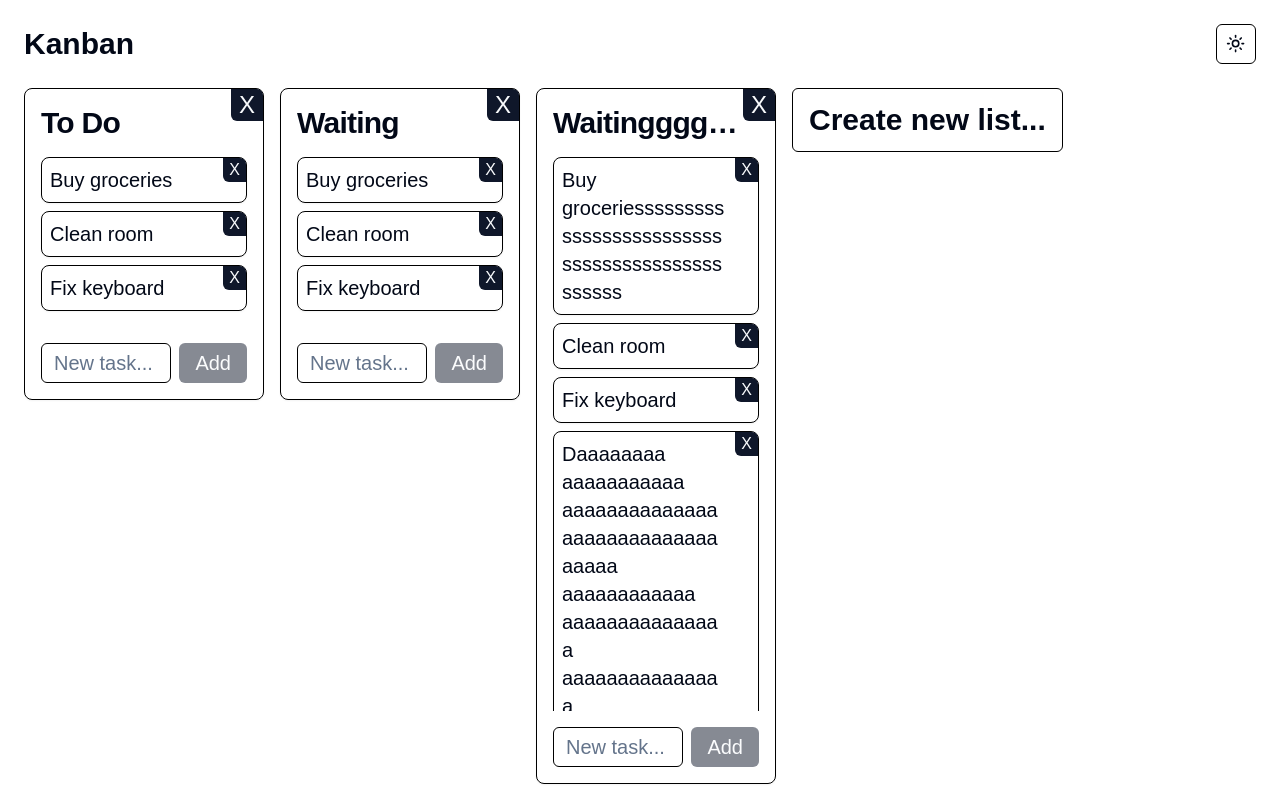
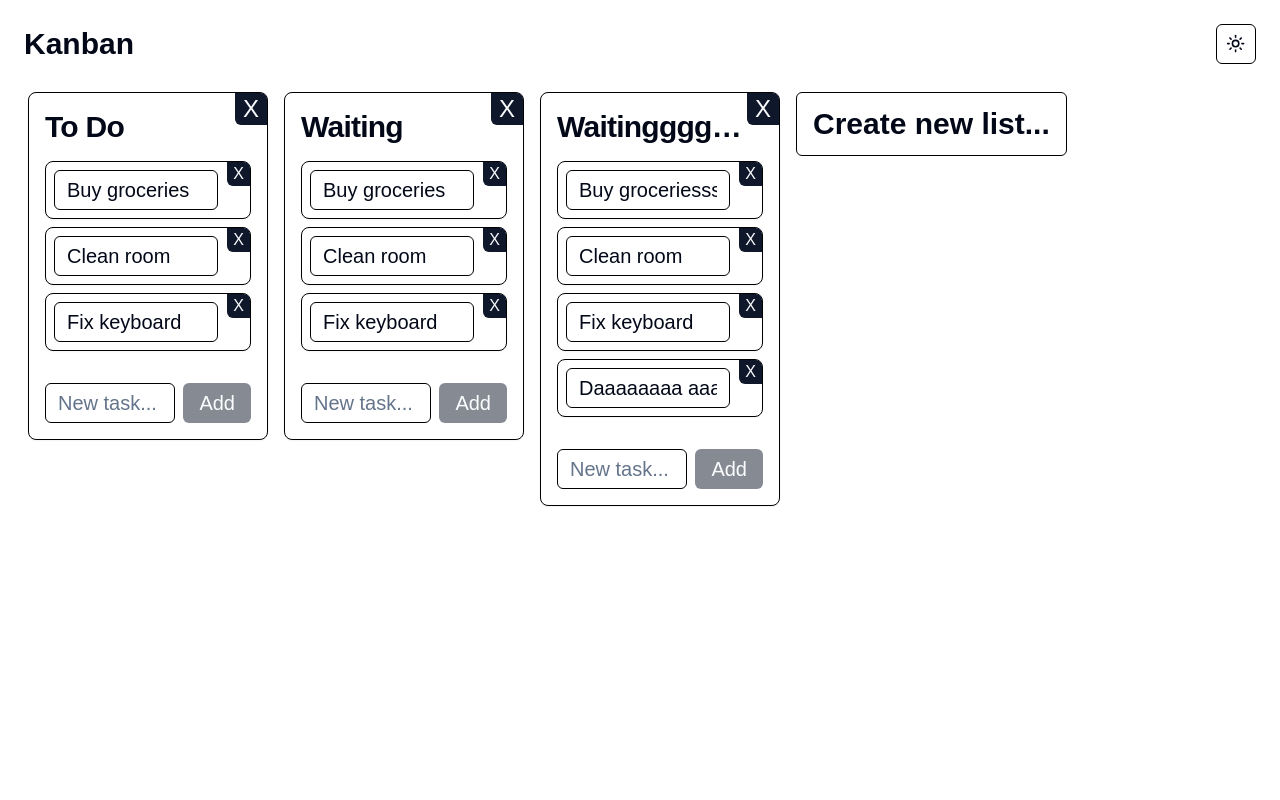
Before and after one commit to danteexpo/kanban, a Next.js app: page /dashboard in a window 1280 px wide. Built offline with nearby package versions, Linux system fonts and the light colour scheme; a web font is replaced by a local one.

Commit message:
Refactored Task and UI fix

```diff
--- a/app/dashboard/page.tsx
+++ b/app/dashboard/page.tsx
@@ -135,7 +135,7 @@ export default function Dashboard() {
 				{(provided) => (
 					<>
 						<main
-							className="flex gap-4 overflow-x-auto pb-4"
+							className="flex gap-4 overflow-x-auto pt-1 px-1 pb-4"
 							ref={provided.innerRef}
 							{...provided.droppableProps}
 						>
--- a/components/list.tsx
+++ b/components/list.tsx
@@ -16,6 +16,7 @@ import {
 } from "@/components/ui/tooltip";
 import { useState } from "react";
 import { Droppable, Draggable } from "@hello-pangea/dnd";
+import Task from "./task";
 
 type ListProps = {
 	list: ListType;
@@ -74,21 +75,17 @@ const List = ({
 											{...provided.draggableProps}
 											{...provided.dragHandleProps}
 										>
-											<Card className="max-w-[206px]">
-												<CardContent className="relative p-2 pr-8">
-													<p className="break-words">{task.name}</p>
-													<Button
-														className="absolute h-min text-base top-0 right-0 px-1.5 py-0 rounded-tl-none rounded-br-none"
-														onClick={() => handleDeleteTask(list.id, task.id)}
-													>
-														X
-													</Button>
-												</CardContent>
-											</Card>
+											<Task
+												key={task.id}
+												task={task}
+												listId={list.id}
+												handleDeleteTask={handleDeleteTask}
+											/>
 										</div>
 									)}
 								</Draggable>
 							))}
+							{provided.placeholder}
 						</CardContent>
 						<CardFooter className="flex gap-2">
 							<Input
@@ -110,8 +107,6 @@ const List = ({
 							</Button>
 						</CardFooter>
 					</Card>
-
-					{provided.placeholder}
 				</div>
 			)}
 		</Droppable>
--- /dev/null
+++ b/components/task.tsx
@@ -0,0 +1,28 @@
+import { Card, CardContent } from "@/components/ui/card";
+import { Input } from "@/components/ui/input";
+import { Button } from "@/components/ui/button";
+import { TaskType } from "@/api/api";
+
+type TaskProps = {
+	task: TaskType;
+	listId: number;
+	handleDeleteTask: (listId: number, taskId: number) => void;
+};
+
+const Task = ({ task, listId, handleDeleteTask }: TaskProps) => {
+	return (
+		<Card className="max-w-[206px]">
+			<CardContent className="relative p-2 pr-8">
+				<Input className="break-words" defaultValue={task.name} />
+				<Button
+					className="absolute h-min text-base top-0 right-0 px-1.5 py-0 rounded-tl-none rounded-br-none"
+					onClick={() => handleDeleteTask(listId, task.id)}
+				>
+					X
+				</Button>
+			</CardContent>
+		</Card>
+	);
+};
+
+export default Task;
```
